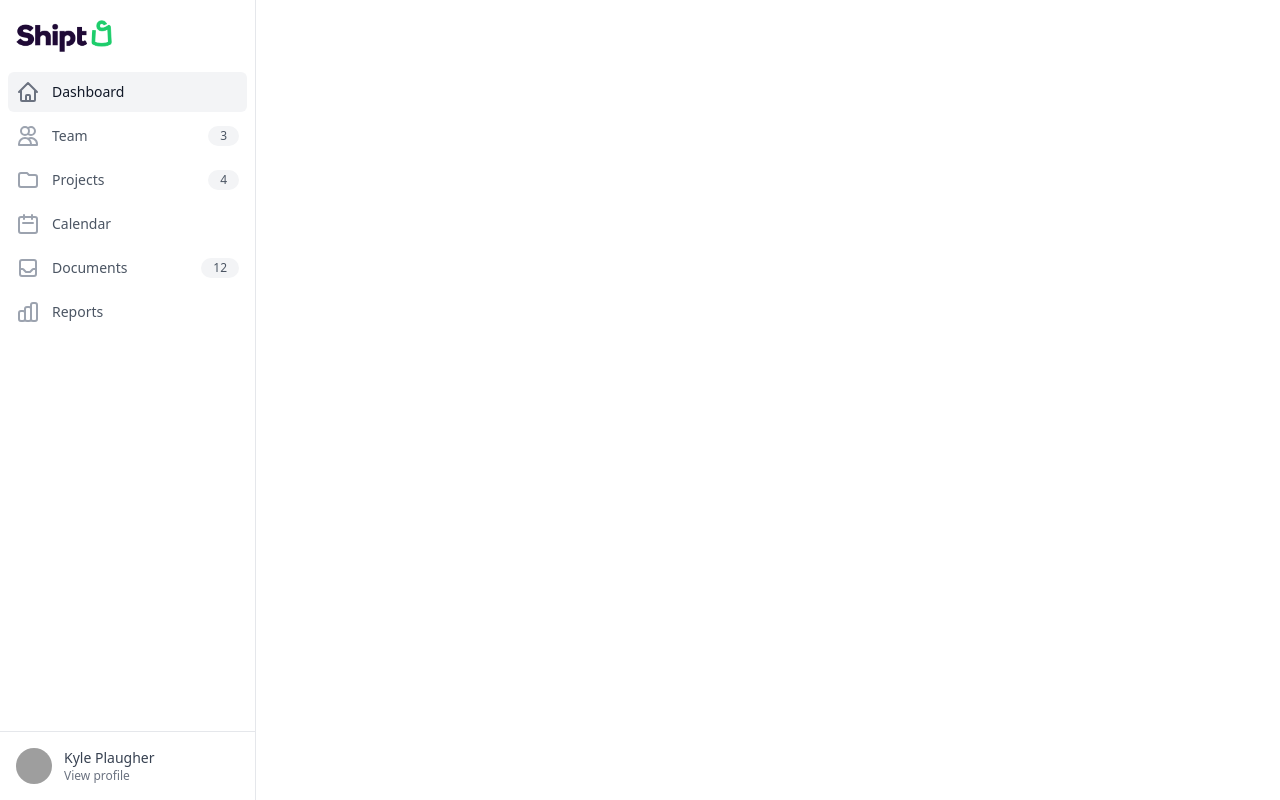
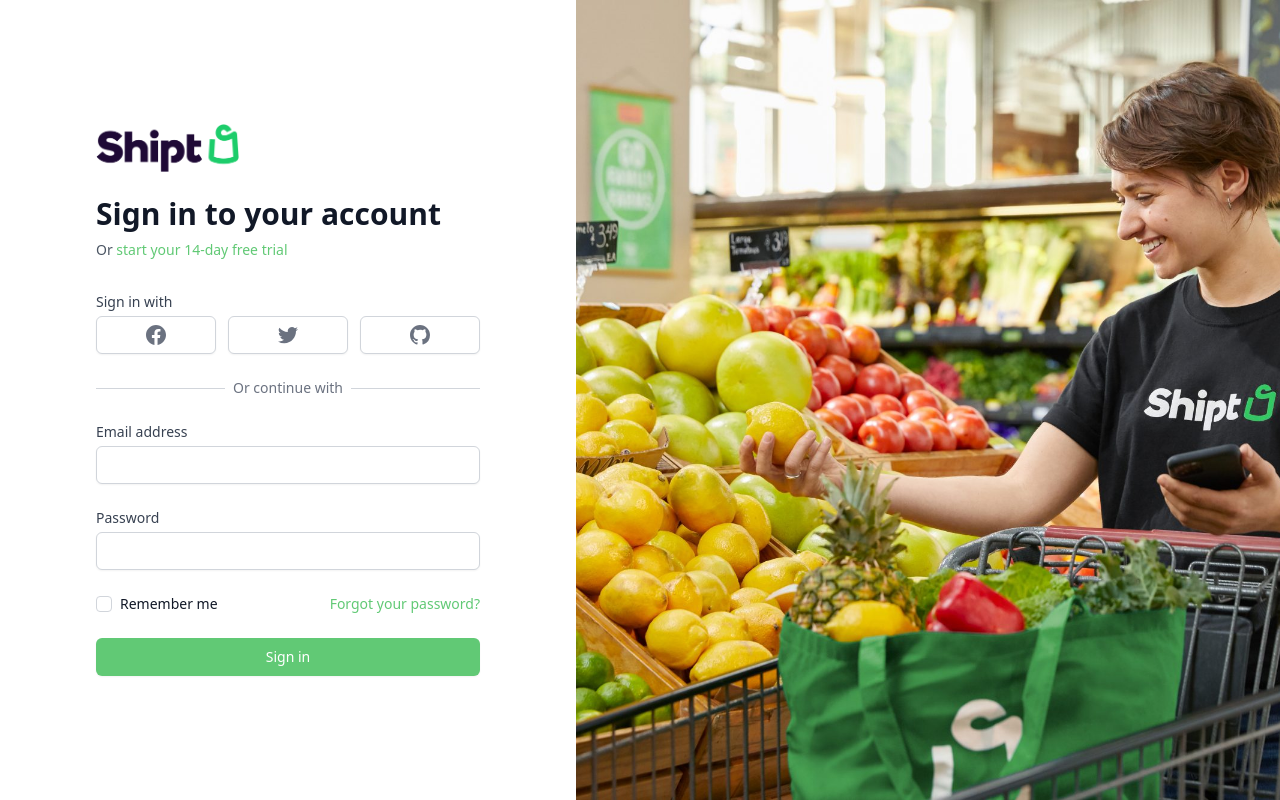
Before and after one commit to Kaplaugher/admin-practice, a Next.js app: page / in a window 1280 px wide. Built offline with nearby package versions, Linux system fonts and the light colour scheme; no server answers; grey boxes are pictures that could not be loaded.

Commit message:
auth working?

```diff
--- a/components/Login.js
+++ b/components/Login.js
@@ -1,15 +1,198 @@
 import { signIn } from 'next-auth/client';
-function Login() {
+import Image from 'next/image';
+
+export default function Login() {
   return (
-    <div className="grid place-items-center">
-      <h1
-        className="p-5 bg-theme-accent-blue rounded-full text-white cursor-pointer"
-        onClick={signIn}
-      >
-        Login with github
-      </h1>
+    <div className="min-h-screen bg-white flex">
+      <div className="flex-1 flex flex-col justify-center py-12 px-4 sm:px-6 lg:flex-none lg:px-20 xl:px-24">
+        <div className="mx-auto w-full max-w-sm lg:w-96">
+          <div>
+            <img className="h-12 w-auto" src="/shipt.png" alt="Workflow" />
+            <h2 className="mt-6 text-3xl font-extrabold text-gray-900">
+              Sign in to your account
+            </h2>
+            <p className="mt-2 text-sm text-gray-600">
+              Or{' '}
+              <a
+                href="#"
+                className="font-medium text-theme-green hover:text-theme-green"
+              >
+                start your 14-day free trial
+              </a>
+            </p>
+          </div>
+
+          <div className="mt-8">
+            <div>
+              <div>
+                <p className="text-sm font-medium text-gray-700">
+                  Sign in with
+                </p>
+
+                <div className="mt-1 grid grid-cols-3 gap-3">
+                  <div>
+                    <a
+                      href="#"
+                      className="w-full inline-flex justify-center py-2 px-4 border border-gray-300 rounded-md shadow-sm bg-white text-sm font-medium text-gray-500 hover:bg-gray-50"
+                    >
+                      <span className="sr-only">Sign in with Facebook</span>
+                      <svg
+                        className="w-5 h-5"
+                        aria-hidden="true"
+                        fill="currentColor"
+                        viewBox="0 0 20 20"
+                      >
+                        <path
+                          fillRule="evenodd"
+                          d="M20 10c0-5.523-4.477-10-10-10S0 4.477 0 10c0 4.991 3.657 9.128 8.438 9.878v-6.987h-2.54V10h2.54V7.797c0-2.506 1.492-3.89 3.777-3.89 1.094 0 2.238.195 2.238.195v2.46h-1.26c-1.243 0-1.63.771-1.63 1.562V10h2.773l-.443 2.89h-2.33v6.988C16.343 19.128 20 14.991 20 10z"
+                          clipRule="evenodd"
+                        />
+                      </svg>
+                    </a>
+                  </div>
+
+                  <div>
+                    <a
+                      href="#"
+                      className="w-full inline-flex justify-center py-2 px-4 border border-gray-300 rounded-md shadow-sm bg-white text-sm font-medium text-gray-500 hover:bg-gray-50"
+                    >
+                      <span className="sr-only">Sign in with Twitter</span>
+                      <svg
+                        className="w-5 h-5"
+                        aria-hidden="true"
+                        fill="currentColor"
+                        viewBox="0 0 20 20"
+                      >
+                        <path d="M6.29 18.251c7.547 0 11.675-6.253 11.675-11.675 0-.178 0-.355-.012-.53A8.348 8.348 0 0020 3.92a8.19 8.19 0 01-2.357.646 4.118 4.118 0 001.804-2.27 8.224 8.224 0 01-2.605.996 4.107 4.107 0 00-6.993 3.743 11.65 11.65 0 01-8.457-4.287 4.106 4.106 0 001.27 5.477A4.073 4.073 0 01.8 7.713v.052a4.105 4.105 0 003.292 4.022 4.095 4.095 0 01-1.853.07 4.108 4.108 0 003.834 2.85A8.233 8.233 0 010 16.407a11.616 11.616 0 006.29 1.84" />
+                      </svg>
+                    </a>
+                  </div>
+
+                  <div>
+                    <div
+                      onClick={signIn}
+                      className="w-full inline-flex justify-center py-2 px-4 border border-gray-300 rounded-md shadow-sm bg-white text-sm font-medium text-gray-500 hover:bg-gray-50"
+                    >
+                      <span className="sr-only">Sign in with GitHub</span>
+                      <svg
+                        className="w-5 h-5"
+                        aria-hidden="true"
+                        fill="currentColor"
+                        viewBox="0 0 20 20"
+                      >
+                        <path
+                          fillRule="evenodd"
+                          d="M10 0C4.477 0 0 4.484 0 10.017c0 4.425 2.865 8.18 6.839 9.504.5.092.682-.217.682-.483 0-.237-.008-.868-.013-1.703-2.782.605-3.369-1.343-3.369-1.343-.454-1.158-1.11-1.466-1.11-1.466-.908-.62.069-.608.069-.608 1.003.07 1.531 1.032 1.531 1.032.892 1.53 2.341 1.088 2.91.832.092-.647.35-1.088.636-1.338-2.22-.253-4.555-1.113-4.555-4.951 0-1.093.39-1.988 1.029-2.688-.103-.253-.446-1.272.098-2.65 0 0 .84-.27 2.75 1.026A9.564 9.564 0 0110 4.844c.85.004 1.705.115 2.504.337 1.909-1.296 2.747-1.027 2.747-1.027.546 1.379.203 2.398.1 2.651.64.7 1.028 1.595 1.028 2.688 0 3.848-2.339 4.695-4.566 4.942.359.31.678.921.678 1.856 0 1.338-.012 2.419-.012 2.747 0 .268.18.58.688.482A10.019 10.019 0 0020 10.017C20 4.484 15.522 0 10 0z"
+                          clipRule="evenodd"
+                        />
+                      </svg>
+                    </div>
+                  </div>
+                </div>
+              </div>
+
+              <div className="mt-6 relative">
+                <div
+                  className="absolute inset-0 flex items-center"
+                  aria-hidden="true"
+                >
+                  <div className="w-full border-t border-gray-300" />
+                </div>
+                <div className="relative flex justify-center text-sm">
+                  <span className="px-2 bg-white text-gray-500">
+                    Or continue with
+                  </span>
+                </div>
+              </div>
+            </div>
+
+            <div className="mt-6">
+              <form action="#" method="POST" className="space-y-6">
+                <div>
+                  <label
+                    htmlFor="email"
+                    className="block text-sm font-medium text-gray-700"
+                  >
+                    Email address
+                  </label>
+                  <div className="mt-1">
+                    <input
+                      id="email"
+                      name="email"
+                      type="email"
+                      autoComplete="email"
+                      required
+                      className="appearance-none block w-full px-3 py-2 border border-gray-300 rounded-md shadow-sm placeholder-gray-400 focus:outline-none focus:ring-theme-green focus:border-theme-green sm:text-sm"
+                    />
+                  </div>
+                </div>
+
+                <div className="space-y-1">
+                  <label
+                    htmlFor="password"
+                    className="block text-sm font-medium text-gray-700"
+                  >
+                    Password
+                  </label>
+                  <div className="mt-1">
+                    <input
+                      id="password"
+                      name="password"
+                      type="password"
+                      autoComplete="current-password"
+                      required
+                      className="appearance-none block w-full px-3 py-2 border border-gray-300 rounded-md shadow-sm placeholder-gray-400 focus:outline-none focus:ring-theme-green focus:border-theme-green sm:text-sm"
+                    />
+                  </div>
+                </div>
+
+                <div className="flex items-center justify-between">
+                  <div className="flex items-center">
+                    <input
+                      id="remember_me"
+                      name="remember_me"
+                      type="checkbox"
+                      className="h-4 w-4 text-theme-green focus:ring-theme-green border-gray-300 rounded"
+                    />
+                    <label
+                      htmlFor="remember_me"
+                      className="ml-2 block text-sm text-gray-900"
+                    >
+                      Remember me
+                    </label>
+                  </div>
+
+                  <div className="text-sm">
+                    <a
+                      href="#"
+                      className="font-medium text-theme-green hover:text-theme-green"
+                    >
+                      Forgot your password?
+                    </a>
+                  </div>
+                </div>
+
+                <div>
+                  <button
+                    type="submit"
+                    className="w-full flex justify-center py-2 px-4 border border-transparent rounded-md shadow-sm text-sm font-medium text-white bg-theme-green hover:bg-indigo-700 focus:outline-none focus:ring-2 focus:ring-offset-2 focus:ring-theme-green"
+                  >
+                    Sign in
+                  </button>
+                </div>
+              </form>
+            </div>
+          </div>
+        </div>
+      </div>
+      <div className="hidden lg:block relative w-0 flex-1">
+        <Image
+          src="/shiptImg.jpg"
+          alt="shipt"
+          layout="fill"
+          objectFit="cover"
+        />
+      </div>
     </div>
   );
 }
-
-export default Login;
--- a/pages/_app.js
+++ b/pages/_app.js
@@ -2,7 +2,8 @@
 import SideNav from '../components/SideNav';
 import ProjectsContext from '../context/state';
 import { useState } from 'react';
-import { Provider } from 'next-auth/client';
+import { Provider, useSession } from 'next-auth/client';
+import Login from '../components/Login';
 
 function MyApp({ Component, pageProps }) {
   const [projects, setProjects] = useState([
@@ -80,10 +81,12 @@
     },
     // More projects...
   ]);
+  const [session, loading] = useSession();
 
   return (
+    <ProjectsContext.Provider value={{ projects, setProjects }}>
+      {session ? (
         <Provider session={pageProps.session}>
-      <ProjectsContext.Provider value={{ projects, setProjects }}>
           <div className="flex">
             <div className="w-64">
               <SideNav {...pageProps} />
@@ -92,8 +95,11 @@
               <Component {...pageProps} />
             </div>
           </div>
+        </Provider>
+      ) : (
+        <Login />
+      )}
     </ProjectsContext.Provider>
-    </Provider>
   );
 }
 
--- a/pages/api/auth/[...nextauth].js
+++ b/pages/api/auth/[...nextauth].js
@@ -10,7 +10,4 @@
     }),
     // ...add more providers here
   ],
-
-  // A database is optional, but required to persist accounts in a database
-  database: process.env.DATABASE_URL,
 });
--- a/pages/index.js
+++ b/pages/index.js
@@ -1,4 +1,5 @@
 import { Fragment, useState } from 'react';
+import { signOut } from 'next-auth/client';
 import { Menu, Transition } from '@headlessui/react';
 import { BellIcon, ScaleIcon } from '@heroicons/react/outline';
 import {
@@ -10,7 +11,7 @@
   SearchIcon,
 } from '@heroicons/react/solid';
 import ActiveProjects from '../components/ActiveProjects';
-import Login from '../components/Login';
+import { getSession } from 'next-auth/client';
 
 const cards = [
   { name: `Today's Sales`, href: '#', icon: ScaleIcon, amount: '$30,659.45' },
@@ -42,7 +43,6 @@
 }
 
 export default function Home({ session }) {
-  if (!session) return <Login />;
   return (
     <div className="h-screen flex overflow-hidden bg-gray-100">
       <div className="flex-1 overflow-auto focus:outline-none">
@@ -140,15 +140,15 @@
                         </Menu.Item>
                         <Menu.Item>
                           {({ active }) => (
-                            <a
-                              href="#"
+                            <div
+                              onClick={signOut}
                               className={classNames(
                                 active ? 'bg-gray-100' : '',
                                 'block px-4 py-2 text-sm text-gray-700'
                               )}
                             >
                               Logout
-                            </a>
+                            </div>
                           )}
                         </Menu.Item>
                       </Menu.Items>
@@ -381,3 +381,14 @@
     </div>
   );
 }
+
+export async function getServerSideProps(context) {
+  // get users
+  const session = await getSession(context);
+
+  return {
+    props: {
+      session,
+    },
+  };
+}
```
Also changed, not shown: public/shiptImage.jpg (added), public/shiptImg.jpg (added). Lines whose indentation alone changed are shown as unchanged.
